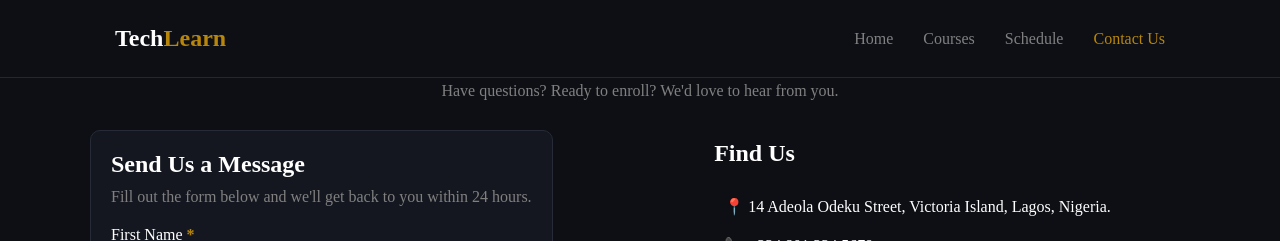
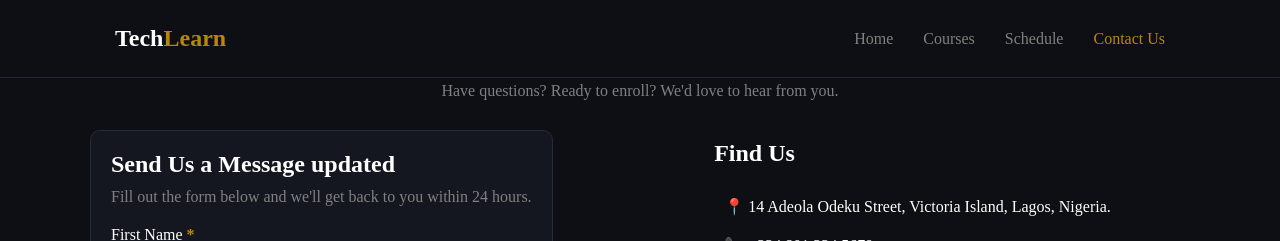
Before and after one commit to hammedmakinde082-sys/Kinel-Mini-Project, a plain HTML site: page contact.html in a window 1280 px wide. Shown: the top 241 px of the page. Drawn offline with Linux system fonts and the light colour scheme.

Commit message:
updated contact us page

```diff
--- a/contact.html
+++ b/contact.html
@@ -31,7 +31,7 @@
             <div class="container-layout-flex">
                 <div class="left-side-layout">
                     <form>
-                        <h2>Send Us a Message</h2>
+                        <h2>Send Us a Message updated</h2>
                         <p>Fill out the form below and we'll get back to you within 24 hours.</p>
 
                         <label for="fname">First Name <span id="gold">*</span></label>
```
Also changed, not shown: week-8-class-2.txt (added).
